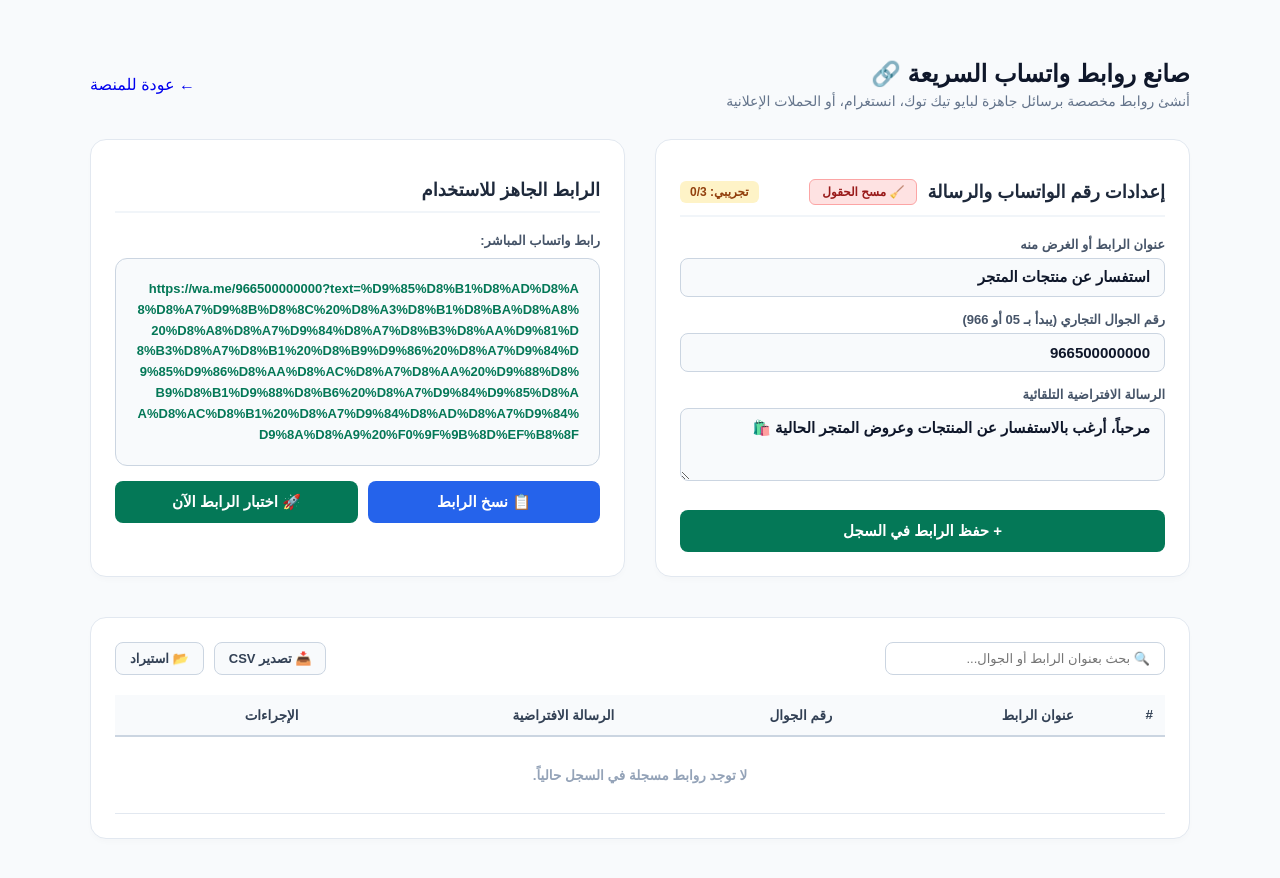
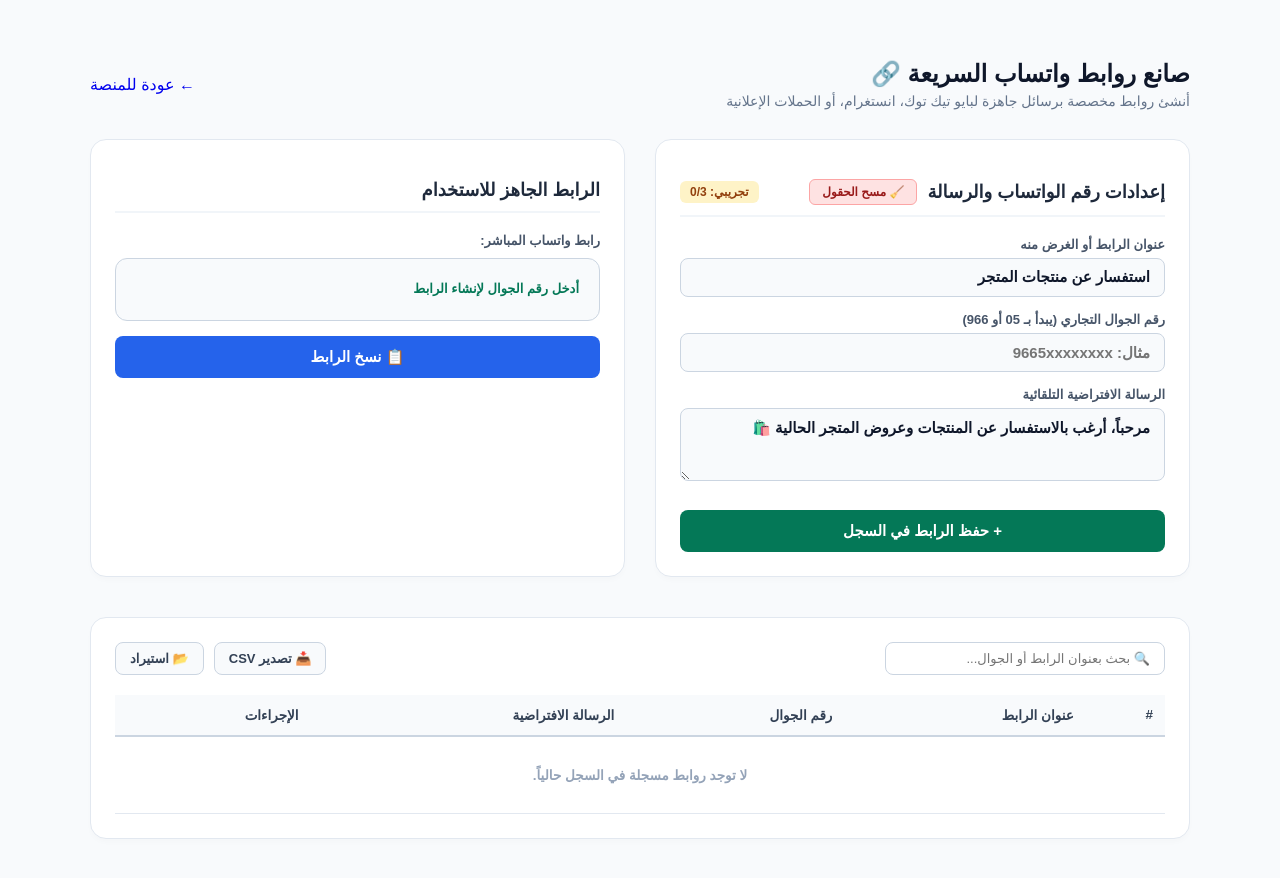
Before and after one commit to engaziasa-lang/engazia-app, a Next.js app: page /hub/sa/links in a window 1280 px wide. Shown: the top 878 px of the page. Built offline with nearby package versions, Linux system fonts and the light colour scheme.

Commit message:
Update page.tsx

```diff
--- a/app/hub/sa/links/page.tsx
+++ b/app/hub/sa/links/page.tsx
@@ -13,7 +13,7 @@ interface WhatsAppLinkItem {
 
 export default function WhatsappLinksGeneratorSA() {
   const [linkTitle, setLinkTitle] = useState<string>('استفسار عن منتجات المتجر');
-  const [phoneNumber, setPhoneNumber] = useState<string>('966500000000');
+  const [phoneNumber, setPhoneNumber] = useState<string>('');
   const [defaultMessage, setDefaultMessage] = useState<string>('مرحباً، أرغب بالاستفسار عن المنتجات وعروض المتجر الحالية 🛍️');
 
   const [items, setItems] = useState<WhatsAppLinkItem[]>([]);
@@ -38,11 +38,11 @@ export default function WhatsappLinksGeneratorSA() {
 
   // توليد رابط الواتساب المباشر مع الرسالة المشفرة
   const encodedMsg = encodeURIComponent(defaultMessage);
-  const generatedUrl = `https://wa.me/${phoneNumber || '966500000000'}?text=${encodedMsg}`;
+  const generatedUrl = phoneNumber.trim() ? `https://wa.me/${phoneNumber}?text=${encodedMsg}` : 'أدخل رقم الجوال لإنشاء الرابط';
 
   const handleClearForm = () => {
     setLinkTitle('');
-    setPhoneNumber('966500000000');
+    setPhoneNumber('');
     setDefaultMessage('');
     setEditingId(null);
   };
@@ -223,7 +223,7 @@ export default function WhatsappLinksGeneratorSA() {
             <div className="input-group">
               <label>رقم الجوال التجاري (يبدأ بـ 05 أو 966)</label>
               <div className="input-wrapper">
-                <input type="text" value={phoneNumber} onChange={(e) => setPhoneNumber(e.target.value)} placeholder="966500000000" required />
+                <input type="text" value={phoneNumber} onChange={(e) => setPhoneNumber(e.target.value)} placeholder="مثال: 9665xxxxxxxx" required />
               </div>
             </div>
 
@@ -259,6 +259,7 @@ export default function WhatsappLinksGeneratorSA() {
             >
               📋 نسخ الرابط
             </button>
+            {phoneNumber.trim() && (
               <a
                 href={generatedUrl}
                 target="_blank"
@@ -268,6 +269,7 @@ export default function WhatsappLinksGeneratorSA() {
               >
                 🚀 اختبار الرابط الآن
               </a>
+            )}
           </div>
         </div>
       </div>
```
Lines whose indentation alone changed are shown as unchanged.
